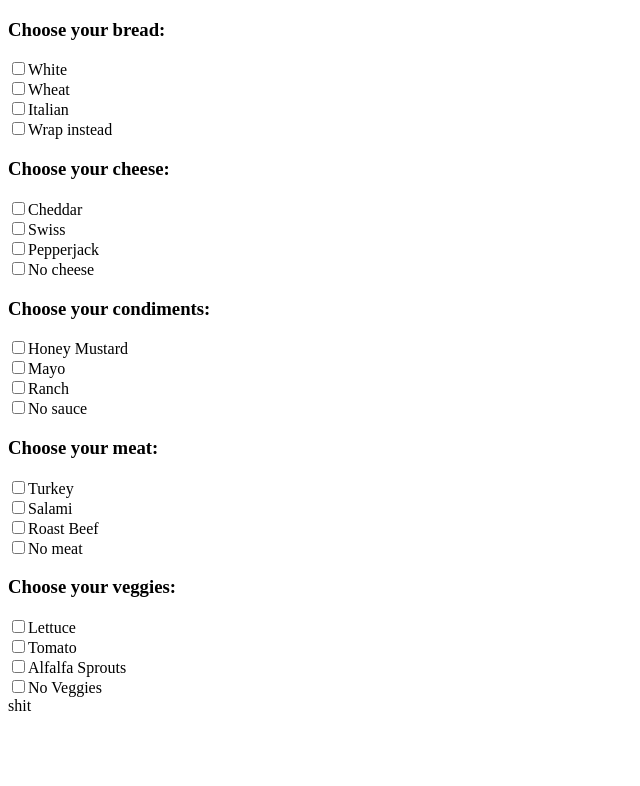
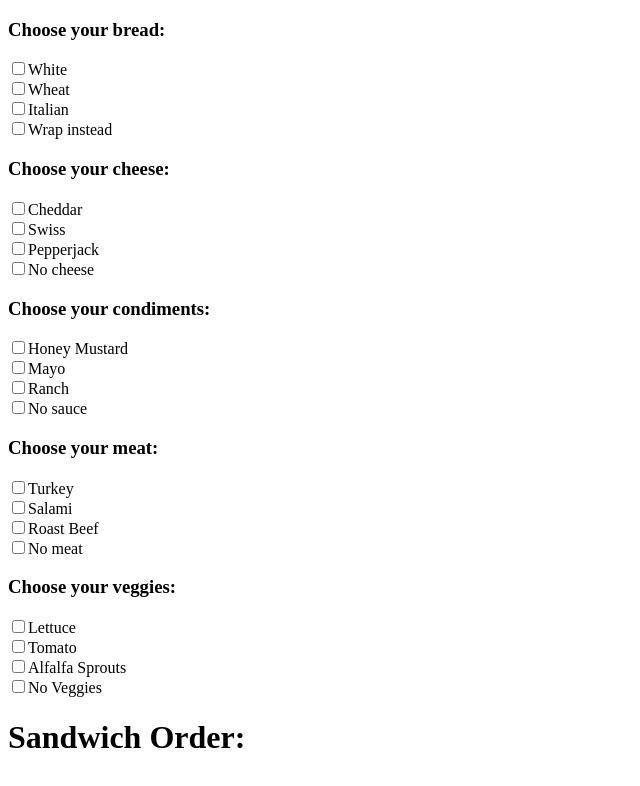
Before and after one commit to cmurnick/iifeSandwich, a plain HTML site: page index.html in a window 1280 px wide. Shown: the whole page, without its empty margins (0-640 px from the left). Drawn offline with Linux system fonts and the light colour scheme.

Commit message:
made some visual changes

```diff
--- a/index.html
+++ b/index.html
@@ -9,7 +9,8 @@
 		<form id="sandwiches"></form>
 	</div>
 
-	<div id="finalSandwich">shit</div>
+	<h1>Sandwich Order:</h1>
+	<div id="finalSandwich"></div>
 
 <script type="text/javascript" src="bread.js"></script>
 <script type="text/javascript" src="cheese.js"></script>
--- a/main.js
+++ b/main.js
@@ -43,18 +43,14 @@ var chosenToppings = '';''
 document.getElementById("finalSandwich").innerHTML = '';
 for(var i = 0; i < inputs.length; i++) {
     if(inputs[i].type == "checkbox" && inputs[i].checked) {
-
-        chosenToppings += `<div>`
+                chosenToppings += `<div>`
         chosenToppings += `<span> ${inputs[i].id} ${inputs[i].value} </span>`
         chosenToppings += `</div>`
 
         document.getElementById("finalSandwich").innerHTML = chosenToppings;
 
         priceArray += parseFloat(inputs[i].value);
-
-
         }
-
 }
         document.getElementById("finalSandwich").innerHTML += priceArray;
     }) ;
```
